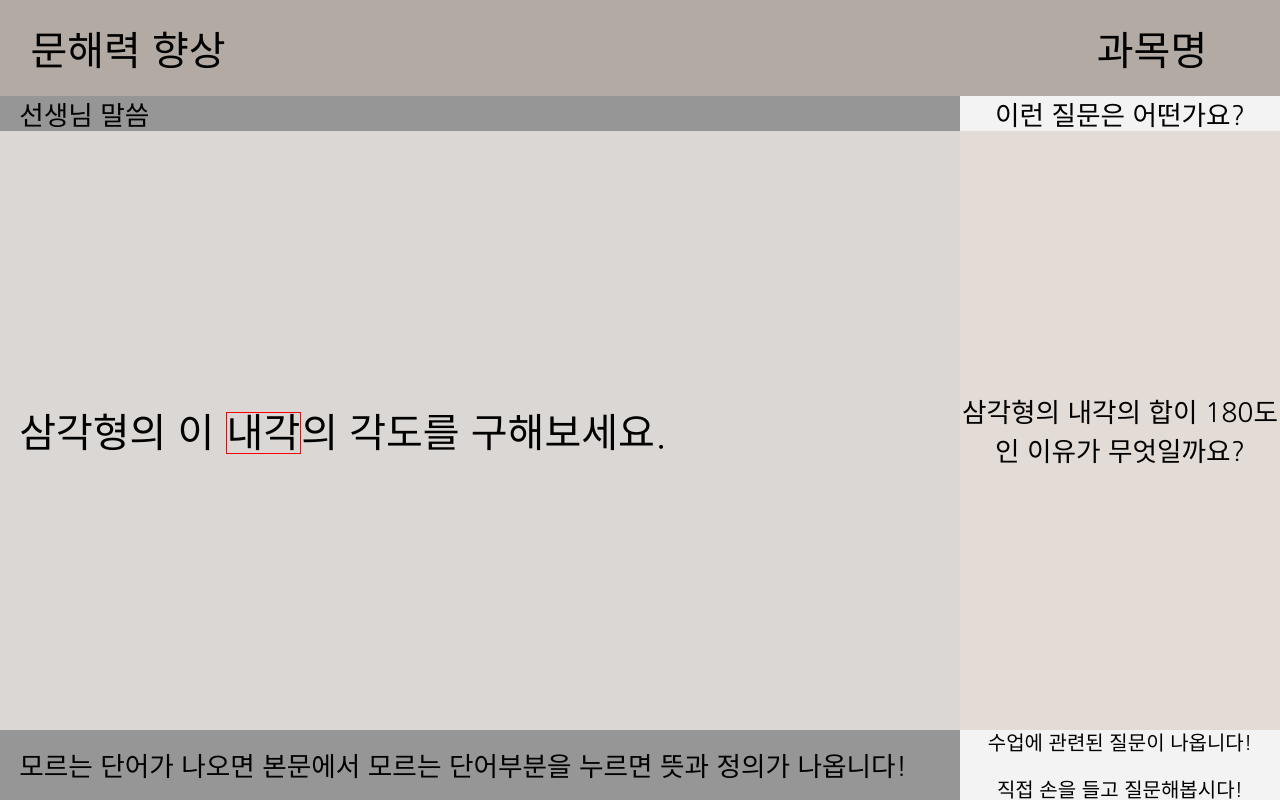
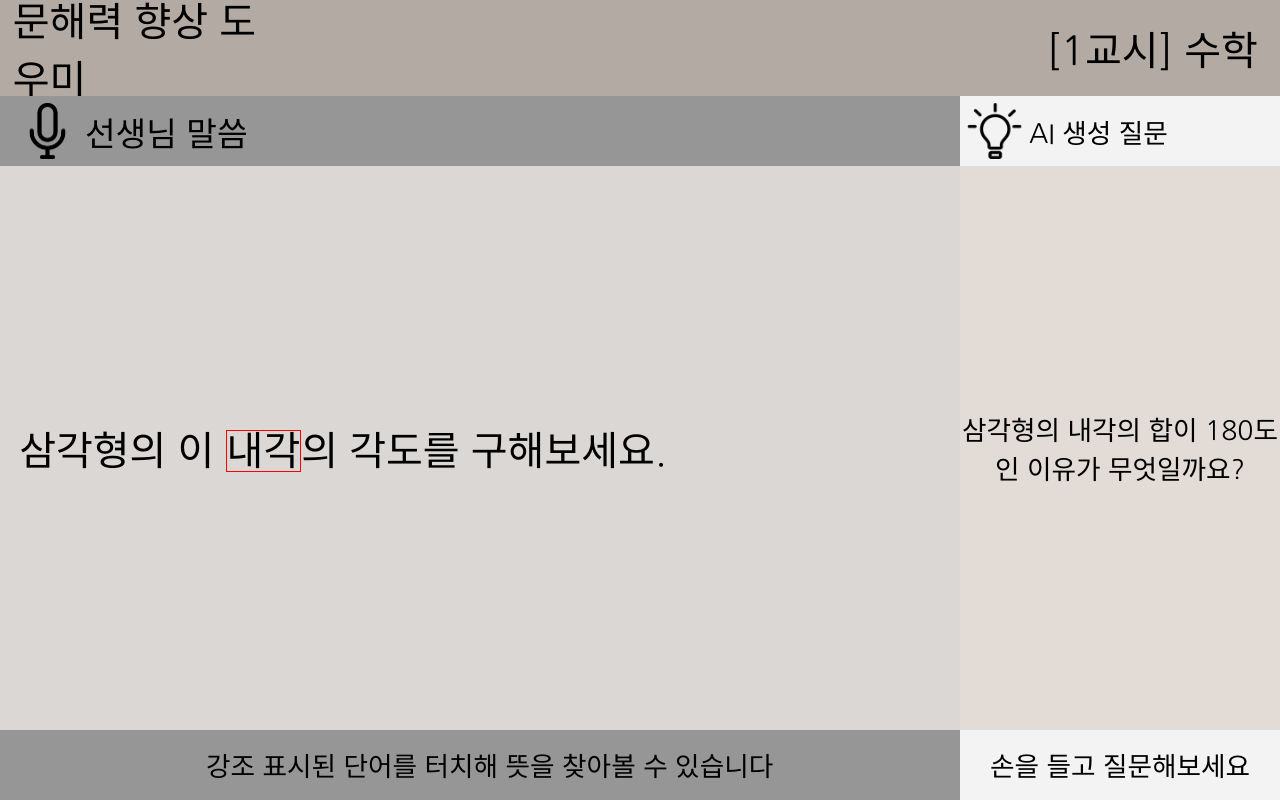
Before and after one commit to rlarlqja1/student.github.io, a plain HTML site: page index.html in a window 1280 px wide. Drawn offline with Linux system fonts and the light colour scheme.

Commit message:
first commit

```diff
--- a/css/main.css
+++ b/css/main.css
@@ -35,8 +35,8 @@ body{
     width: 20%;
     height: 100%;
     display: flex;
+    margin-left: 1%;
     align-items: center;
-    justify-content: center;
     font-size: 30pt;
     font-family: "Nanum Gothic";
 }
@@ -68,15 +68,20 @@ body{
     align-items: center;
     padding-left: 2%;
     width: 100%;
-    height: 5%;
+    height: 10%;
     font-family: "Nanum Gothic";
-    font-size: 20pt;
+    font-size: 25pt;
     background-color: #969696;
+}
+
+#left_upper > img{
+    height: 80%;
+    margin-right: 1%;
 }
 
 #left > #left_main{
     width: 100%;
-    height: 85%;
+    height: 80%;
     display: flex;
     align-items: center;
     overflow: auto;
@@ -97,6 +102,7 @@ body{
     height: 10%;
     display: flex;
     align-items: center;
+    justify-content: center;
     background-color: #969696;
 }
 
@@ -115,11 +121,16 @@ body{
 
 #right > #right_upper{
     width: 100%;
-    height: 5%;
+    height: 10%;
+    padding-left: 2%;
     display: flex;
     align-items: center;
-    justify-content: center;
     background-color: #f3f3f3;
+}
+
+#right_upper > img{
+    height: 80%;
+    margin-right: 2%;
 }
 
 #right_upper > span{
@@ -129,7 +140,7 @@ body{
 
 #right > #right_main{
     width: 100%;
-    height: 85%;
+    height: 80%;
     display: flex;
     justify-content: center;
     align-items: center;
@@ -145,13 +156,12 @@ body{
     width: 100%;
     height: 10%;
     background-color: #f3f3f3;
-    text-align: center;
     display: flex;
-    flex-direction: column;
+    align-items: center;
     justify-content: center;
 }
 
 #right_lower > span{
     font-family: "Nanum Gothic";
-    font-size: 15pt;
+    font-size: 20pt;
 }
--- a/index.html
+++ b/index.html
@@ -12,31 +12,30 @@
 <body>
     <div id="rotate">
         <div id="upper">
-            <div id="logo"><span>문해력 향상</span></div>
-            <span id="subject">과목명</span>
+            <div id="logo"><span>문해력 향상 도우미</span></div>
+            <span id="subject">[1교시] 수학</span>
         </div>
         <div id="lower">
             <div id="left">
                 <div id="left_upper">
-                    <span>선생님 말씀</span>
+                    <img src="./img/마이크-removebg-preview.png" alt=""><span>선생님 말씀</span>
                 </div>
                 <div id="left_main">
                     <span class="main_text">삼각형의 이 <a href="popup" class="accent">내각</a>의 각도를 구해보세요.</span>
                 </div>
                 <div id="left_lower">
-                    <span>모르는 단어가 나오면 본문에서 모르는 단어부분을 누르면 뜻과 정의가 나옵니다!</span>
+                    <span>강조 표시된 단어를 터치해 뜻을 찾아볼 수 있습니다</span>
                 </div>
             </div>
             <div id="right">
                 <div id="right_upper">
-                    <span>이런 질문은 어떤가요?</span>
+                    <img src="./img/free-icon-light-bulb-74072.png" alt=""><span>AI 생성 질문</span>
                 </div>
                 <div id="right_main">
                     <span>삼각형의 내각의 합이 180도인 이유가 무엇일까요?</span>
                 </div>
                 <div id="right_lower">
-                    <span>수업에 관련된 질문이 나옵니다!</span><br>
-                    <span>직접 손을 들고 질문해봅시다!</span>
+                    <span>손을 들고 질문해보세요</span>
                 </div>
             </div>
         </div>
```
Also changed, not shown: img/free-icon-light-bulb-74072.png (added), img/마이크-removebg-preview.png (added), img/마이크.png (added), 1 other file.
